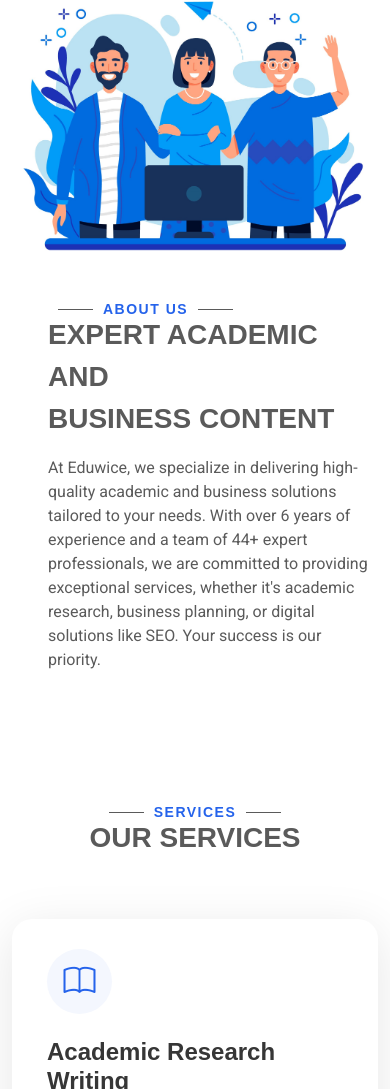
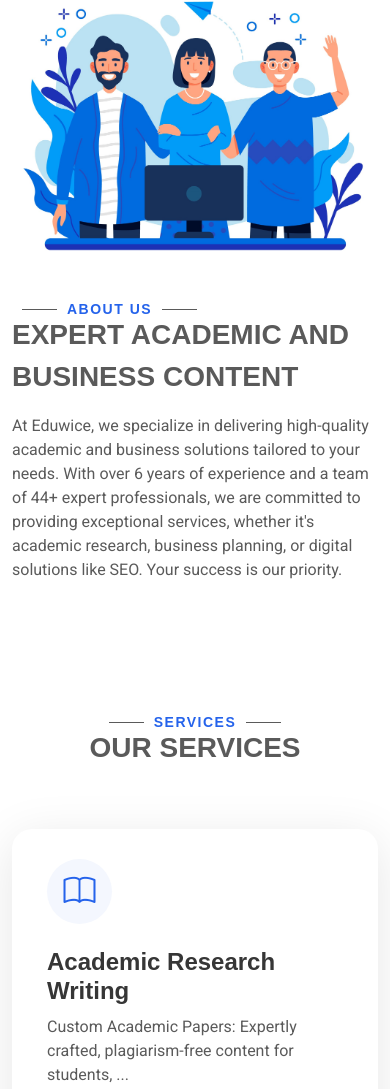
Before and after one commit to ajsal12aju/Assignment-School, a plain HTML site: page index.html in a window 390 px wide. Shown: the part 916-2005 px from the top of the page. Drawn offline with nearby package versions, Linux system fonts and the light colour scheme.

Commit message:
padding issue cleared

```diff
--- a/index.html
+++ b/index.html
@@ -160,11 +160,11 @@
               <img src="assets/img/details-7.jpg" class="img-fluid" alt="" />
             </div>
             <div
-              class="col-md-7 ps-5 pt-3"
+              class="col-md-7 ps-md-5 ps-sm-2.5 pt-3"
               data-aos="fade-up"
               data-aos-delay="100"
             >
-              <div class="container section-title ps-0 pb-3" data-aos="fade-up">
+              <div class="container section-title ps-0  pb-3" data-aos="fade-up">
                 <h2>About Us</h2>
                 <div>
                   <span>Expert Academic and </span>
```
